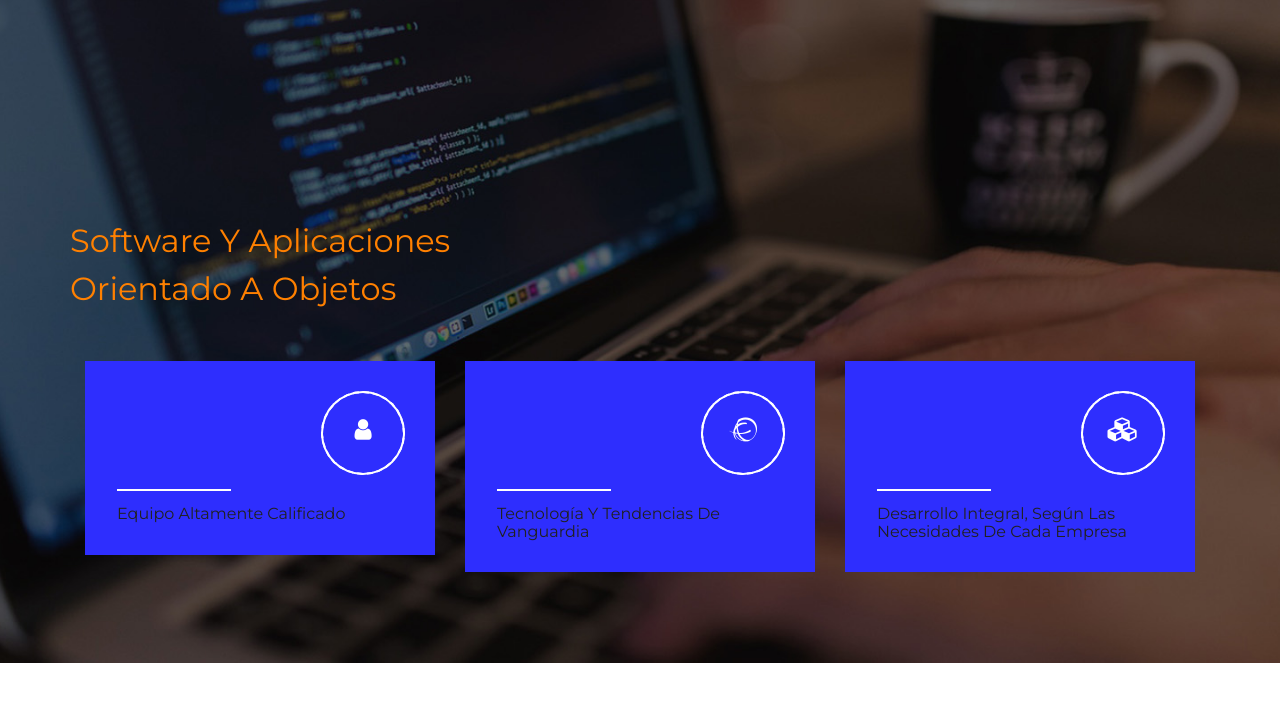
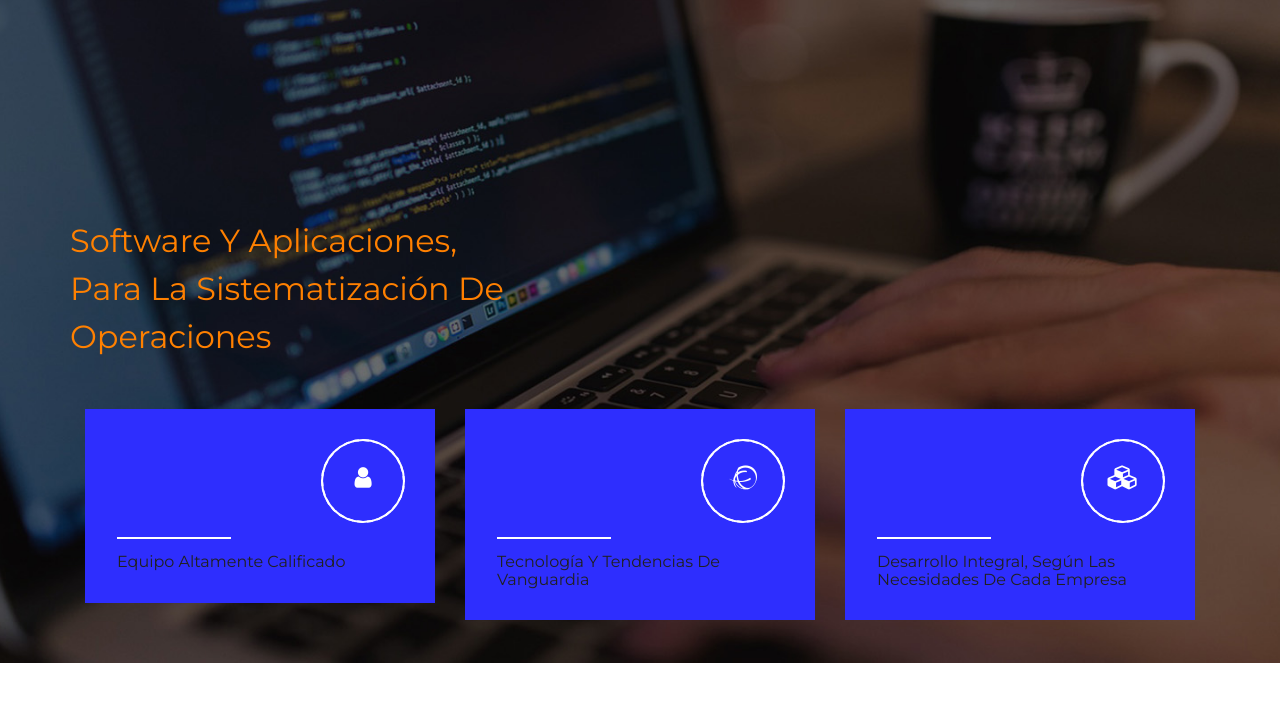
Before and after one commit to executorx/koHnamic, a plain HTML site: page index.html in a window 1280 px wide. Shown: the part 73-800 px from the top of the page. Drawn offline with nearby package versions, Linux system fonts and the light colour scheme.

Commit message:
Update index.html

```diff
--- a/index.html
+++ b/index.html
@@ -78,7 +78,7 @@ Smartphone Compatible web template, free webdesigns for Nokia, Samsung, LG, Sony
 	<div class="banner">
 		<div class="container">
 			<div class="w3ls_banner_info">
-				<h3>Software y Aplicaciones orientado a Objetos
+				<h3>Software y Aplicaciones, para la Sistematización de Operaciones
 				  </h3>
 			</div>
 			<div class="w3ls_banner_info_grids">
```
